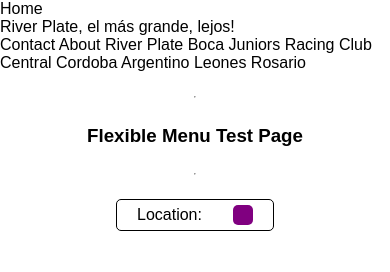
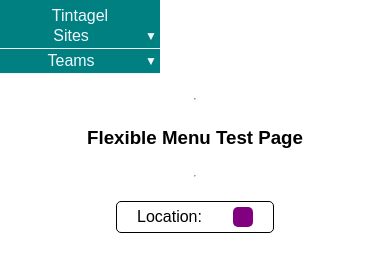
Before and after one commit to sandy98/flexmenu, a website: page index.html in a window 390 px wide. Drawn offline with Linux system fonts and the light colour scheme.

Commit message:
Corrected hamburger-menu in wide screens.

```diff
--- a/flexmenu.js
+++ b/flexmenu.js
@@ -621,6 +621,9 @@
             top: 0;
             right: 0;
             z-index: 100;
+            @media screen and (orientation: landscape) {
+                display: none;
+            }
         }
         .wrapper main-menu {
             position: fixed;
--- a/index.html
+++ b/index.html
@@ -7,12 +7,13 @@
     <!--[if lt IE 9]><script src="js/html5shiv-printshiv.js" media="all"></script><![endif]-->
     <link rel="stylesheet" href="styles.css" />
     <link rel="icon" type="image/x-icon" href="favicon.ico">
-    <script src="flexmenu.js"></script>
+    <script src="flexmenu.js" type="module"></script>
 </head>
 <body>
     <!-- <hamburger-button></hamburger-button> -->
-    <flex-menu bg-color="teal">
+    <main-menu bg-color="teal">
       <!-- <nav> -->
+        <menu-item use-default-handler href="#tintagel">Tintagel</menu-item>
         <menu-list menu-title="Sites">
             <menu-item use-default-handler href="#home">Home</menu-item>
             <div>River Plate, el más grande, lejos!</div>
@@ -32,7 +33,7 @@
             </menu-list>
         </menu-list>
       <!-- </nav> -->
-    </flex-menu>
+    </main-menu>
     <div class="main">
         <!-- <div class="stack"> -->
         <!-- </div> -->
```
